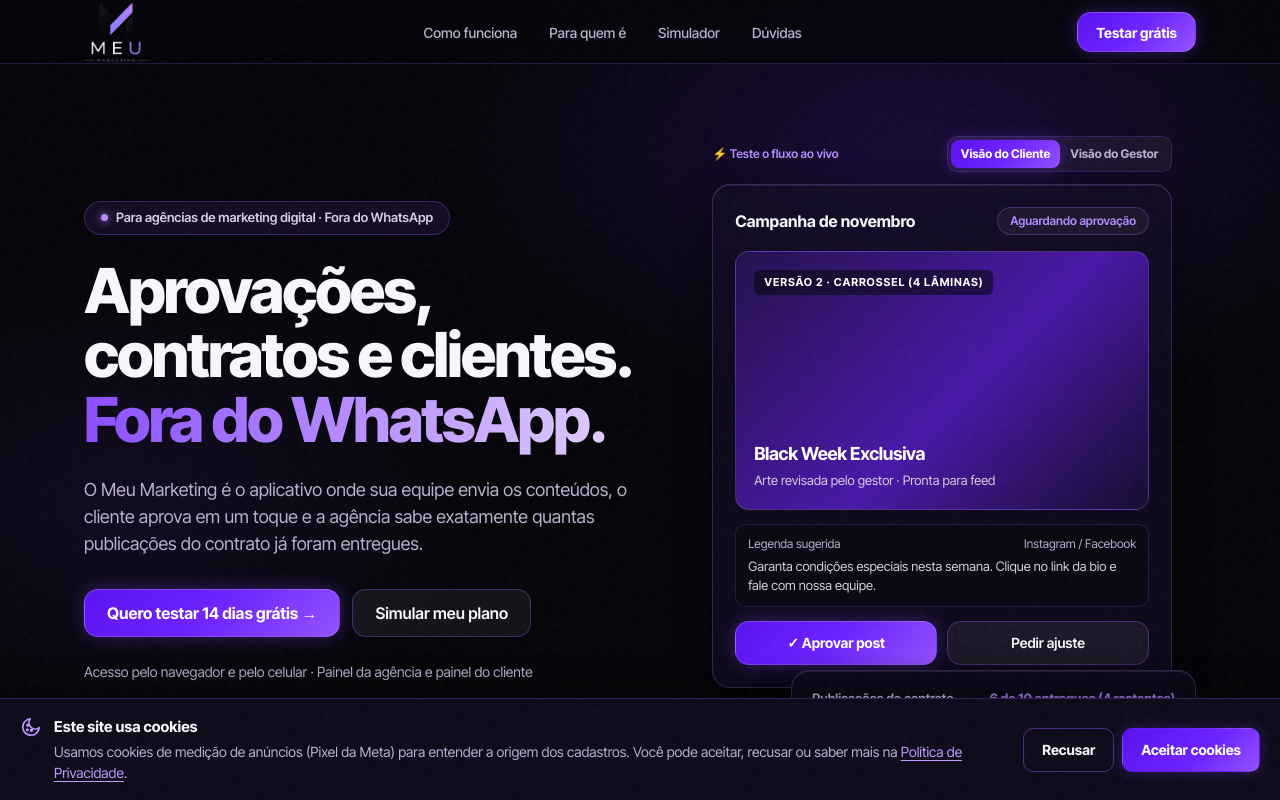
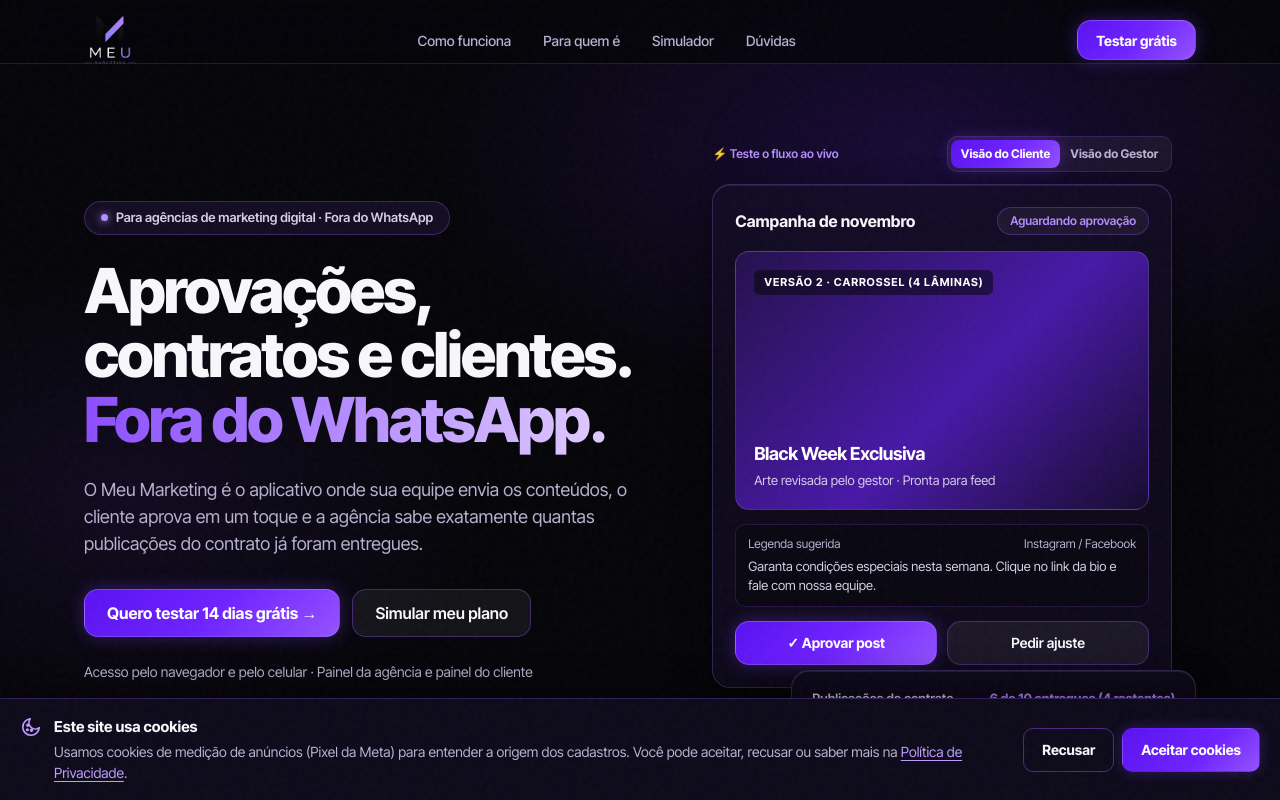
Before and after one commit to keilagfelix-hash/landing-meu-marketing, a plain HTML site: page index.html in a window 1280 px wide. Shown: the top 800 px of the page. Drawn offline with Linux system fonts and the light colour scheme.

Commit message:
Ajusta altura do cabeçalho e tamanho da logo para não cortar

```diff
--- a/index.html
+++ b/index.html
@@ -143,7 +143,7 @@
     background: rgba(5, 5, 9, 0.78); backdrop-filter: blur(20px); -webkit-backdrop-filter: blur(20px);
     border-bottom: 1px solid var(--border);
   }
-  header.top .wrap { height: 64px; display: flex; align-items: center; justify-content: space-between; gap: 16px; }
+  header.top .wrap { height: 80px; display: flex; align-items: center; justify-content: space-between; gap: 16px; }
   .logo { display: flex; align-items: center; gap: 10px; font-weight: 800; font-size: 18px; text-decoration: none; }
   .logo b { color: var(--accent); font-weight: 800; }
   nav.main { display: flex; gap: 32px; }
@@ -419,7 +419,7 @@
 <header class="top">
   <div class="wrap">
     <a class="logo" href="#topo" aria-label="Meu Marketing — início">
-      <img src="assets/logo-meu-marketing.png" width="64" height="59" alt="Meu Marketing" style="display:block">
+      <img src="assets/logo-meu-marketing.png" width="52" height="48" alt="Meu Marketing" style="display:block">
     </a>
     <nav class="main" aria-label="Principal">
       <a href="#como-funciona">Como funciona</a>
```
